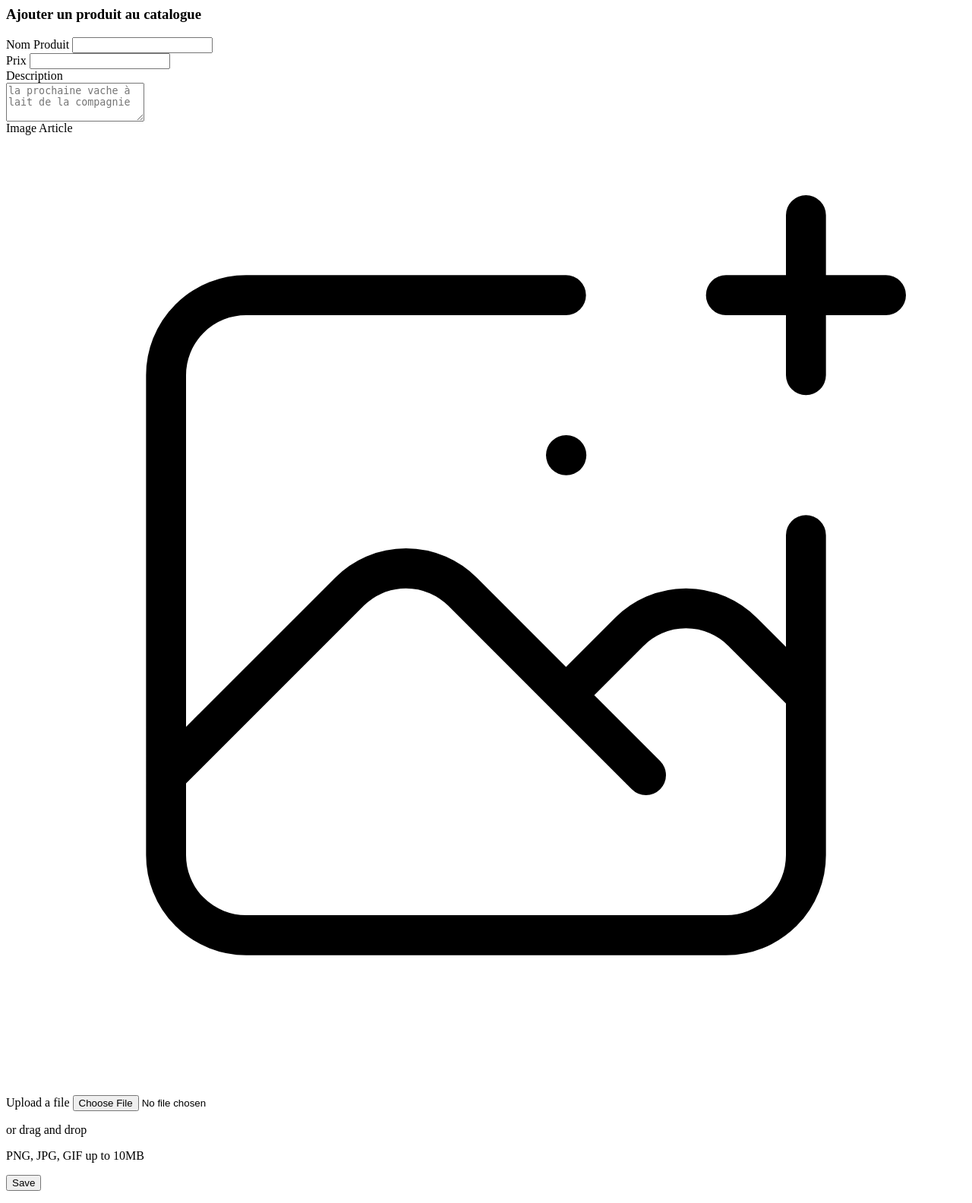
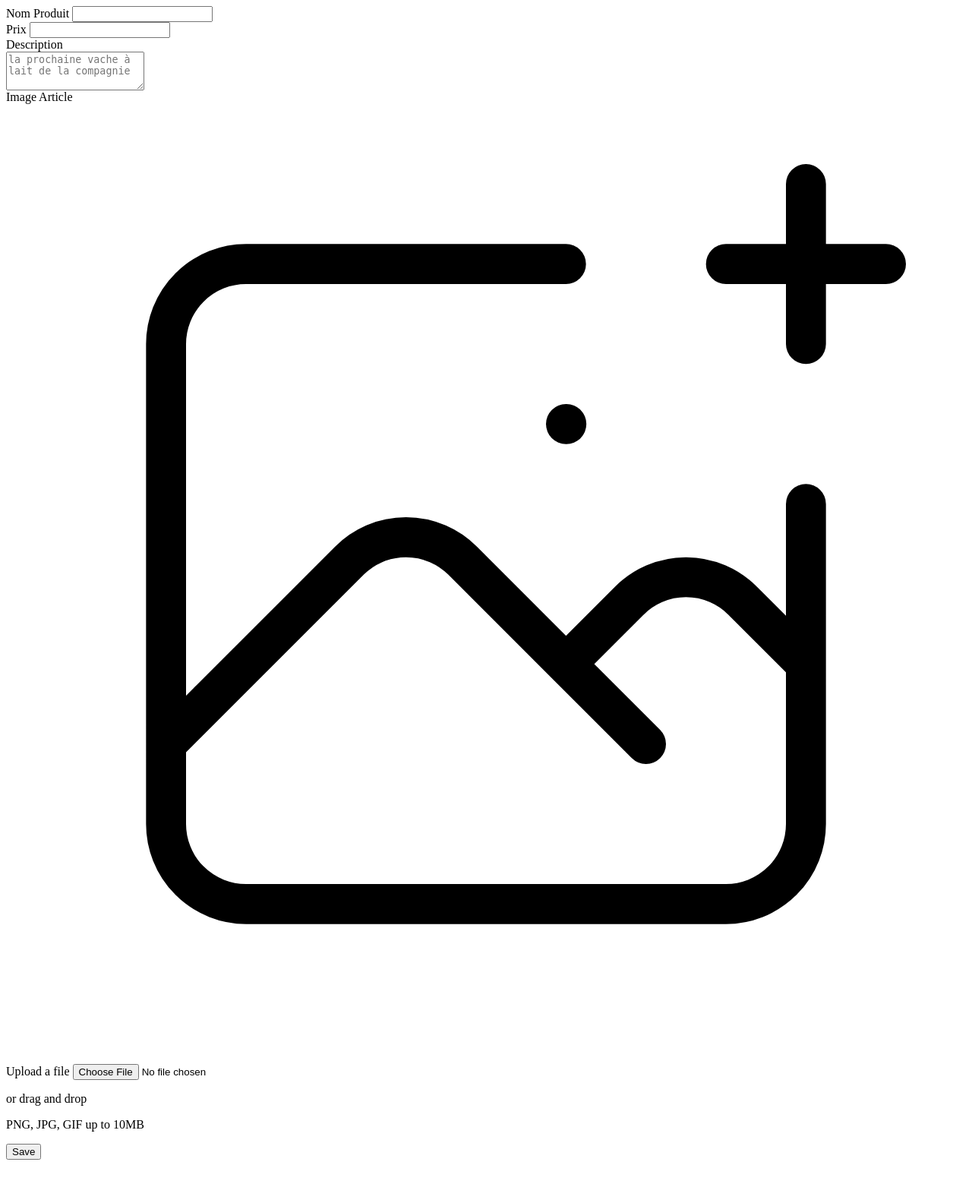
Before and after one commit to flocaron/AmaXone, a PHP site: page /create.php in a window 1280 px wide. Shown: the whole page at 76% size. After the commit the page ends 1527 px from the top, so only its background shows below. Run offline with PHP 8.4, Linux system fonts and the light colour scheme.

Commit message:
create 1.1

```diff
--- a/src/View/composant/create.php
+++ b/src/View/composant/create.php
@@ -1,24 +1,46 @@
+<!--<article id="form">
+    <form method="get" action="frontController.php">
+        <fieldset>
+            <legend>Mon formulaire :</legend>
+            <p>
+                <label for="login_id">Login</label> :
+                <input type="text" placeholder="jhon77" name="login" id="login_id" required/>
+            </p>
+            <p>
+                <label for="email_id">Email</label> :
+                <input type="email" placeholder="john.doo@gmail.com" name="email" id="email_id" required/>
+            </p>
+            <p>
+                <label for="nom_id">Nom</label> :
+                <input type="text" placeholder="Doo" name="nom" id="nom_id" required/>
+            </p>
+            <p>
+                <label for="prenom_id">Prenom</label> :
+                <input type="text" placeholder="John" name="prenom" id="prenom_id" required/>
+            </p>
+            <p>
+                <input type="hidden" name="controller" value="user" />
+                <input type="hidden" name="action" value="created" />
+                <input type="submit" value="Envoyer" />
+            </p>
+        </fieldset>
+    </form>
+</article> -->
 <div class="mt-10 sm:mt-0">
-    <div class="md:grid md:grid-cols-3 md:gap-6">
-        <div class="md:col-span-1">
-            <div class=" flex justify-center px-4 sm:px-0">
-                <h3 class="text-lg font-medium leading-6 text-gray-900">Ajouter un produit au catalogue</h3>
-            </div>
-        </div>
         <div class="mt-5 md:col-span-2 md:mt-0">
-            <form action="#" method="POST">
+            <form action="frontController.php" method="GET">
                 <div class="overflow-hidden shadow sm:rounded-md">
                     <div class=" flex flex-col gap-6 bg-white px-4 py-5 sm:p-6">
                         <div class="grid grid-cols-6 gap-6">
                             <div class="col-span-6 sm:col-span-3">
                                 <label for="libelle" class="block text-sm font-medium text-gray-700">Nom Produit</label>
                                 <input type="text" name="libelle" id="libelle" required
-                                       class="mt-1 block w-full rounded-md border-gray-300 shadow-sm focus:border-indigo-500 focus:ring-indigo-500 sm:text-sm">
+                                       class="mt-1 block h-7 w-full rounded-md border-gray-300 shadow-sm focus:border-indigo-500 focus:ring-indigo-500 sm:text-sm">
                             </div>
                             <div class="col-span-6 sm:col-span-3">
                                 <label for="prix" class="block text-sm font-medium text-gray-700">Prix</label>
                                 <input type="text" name="prix" id="prix" required
-                                       class="mt-1 block w-full rounded-md border-gray-300 shadow-sm focus:border-indigo-500 focus:ring-indigo-500 sm:text-sm">
+                                       class="mt-1 block h-7 w-full rounded-md border-gray-300 shadow-sm focus:border-indigo-500 focus:ring-indigo-500 sm:text-sm">
                             </div>
 
                         </div>
@@ -58,13 +80,9 @@
                         </button>
                     </div>
                 </div>
+                <input type="hidden" name="controller" value="user" />
+                <input type="hidden" name="action" value="created" />
             </form>
         </div>
     </div>
 </div>
-
-<div class="hidden sm:block" aria-hidden="true">
-    <div class="py-5">
-        <div class="border-t border-gray-200"></div>
-    </div>
-</div>
--- a/src/View/composant/list.php
+++ b/src/View/composant/list.php
@@ -7,7 +7,7 @@
 ?>
 <a href="#" class="group">
     <div class="aspect-square w-full overflow-hidden rounded-lg bg-gray-200">
-        <img src="<?php echo 'assets/' . $produit->getImgPath();?>" alt="..." class="h-full aspect-auto w-full object-fill object-center group-hover:opacity-75">
+        <img src="<?php echo "assets/".$produit->getImgPath();?>" alt="..." class="h-full aspect-auto w-full object-fill object-center group-hover:opacity-75">
     </div>
     <h3 class="mt-4 text-sm text-gray-700"><?php echo $produit->getLibelle();?> </h3>
     <p class="mt-1 text-lg font-medium text-gray-900"><?php echo $produit->getPrix()." €";?></p>
```
